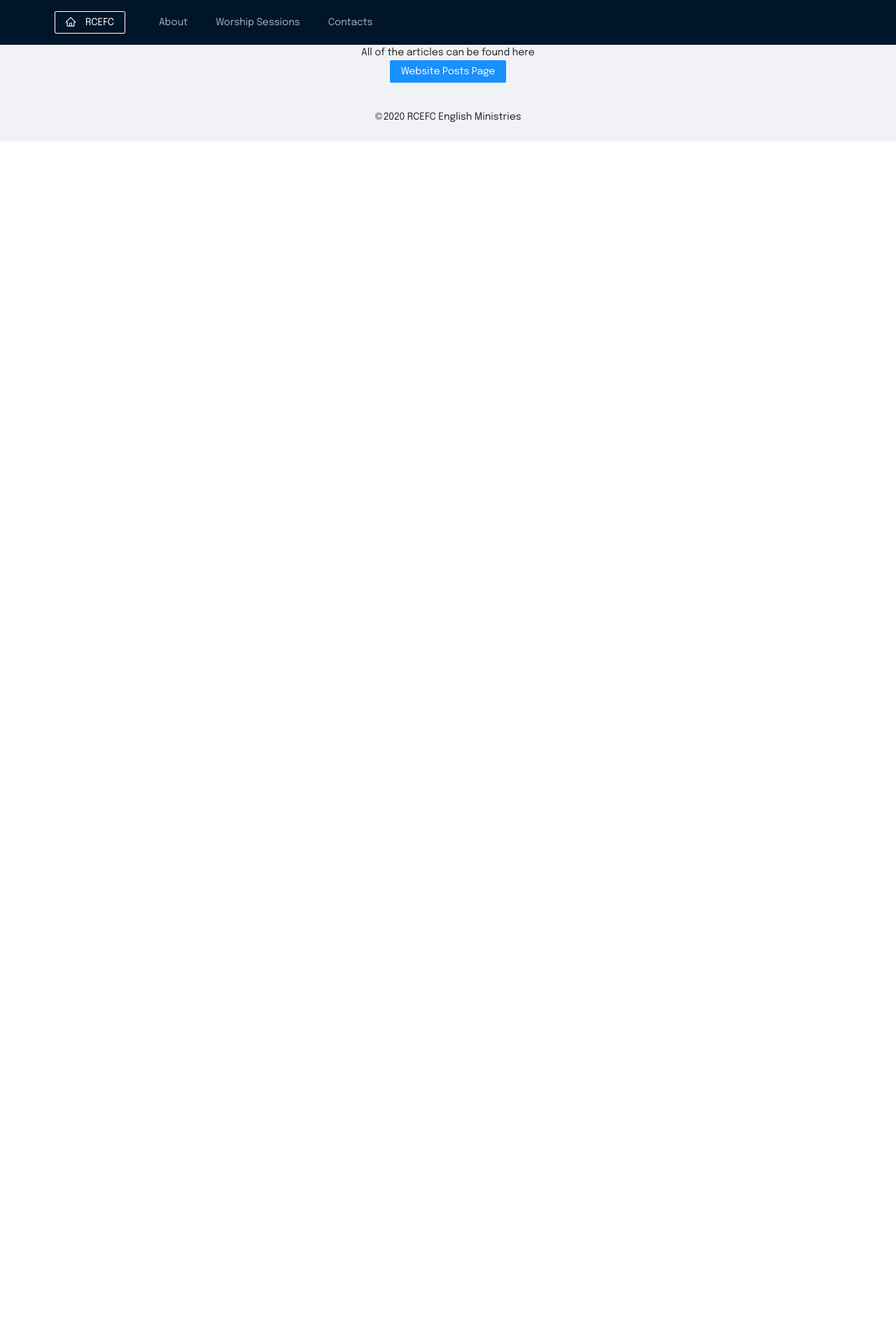
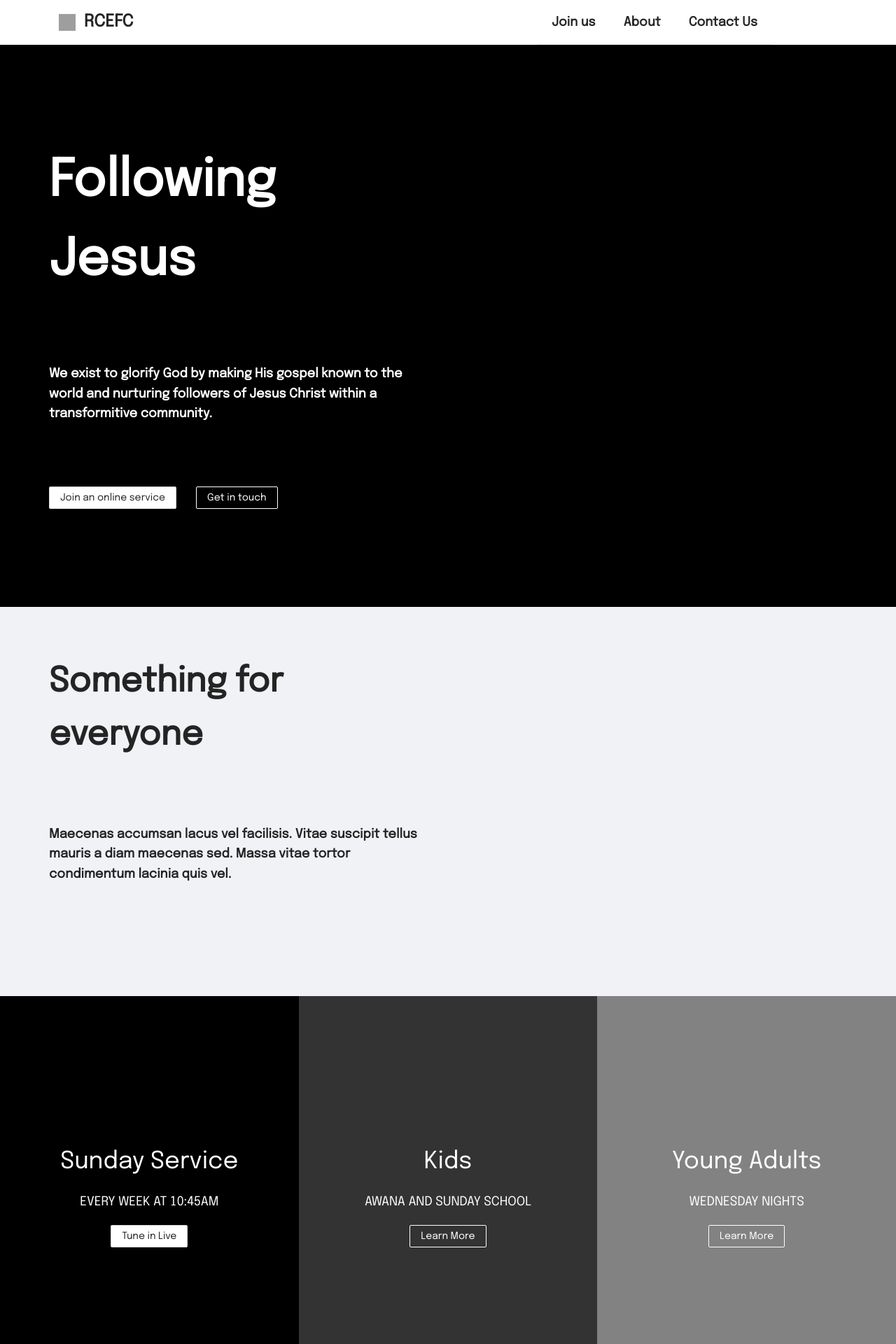
Before and after one commit to lambert-chan/rcefc-english-ministry, a Next.js app: page / in a window 1280 px wide. Shown: the top 1920 px of the page at 70% size. Before the commit the page ends 800 px from the top, so only its background shows below. Built offline with nearby package versions, Linux system fonts and the light colour scheme; grey boxes are pictures that could not be loaded.

Commit message:
mockup of home page added with hard-coded parts

```diff
--- /dev/null
+++ b/components/banners.js
@@ -0,0 +1,27 @@
+import React from 'react'
+
+import bannerStyles from '../styles/banner.module.css'
+
+export class LargeBanner extends React.Component {
+    render() {
+        return (
+            <div className={bannerStyles.large_banner + ` ${this.props.className}`}>
+                <div className={bannerStyles.banner_content}>
+                    {this.props.children}
+                </div>
+            </div>
+        )
+    }
+}
+
+export class SmallBanner extends React.Component {
+    render() {
+        return (
+            <div className={bannerStyles.small_banner}>
+                <div className={bannerStyles.banner_content}>
+                    {this.props.children}
+                </div>
+            </div>
+        )
+    }
+}
--- /dev/null
+++ b/components/cards.js
@@ -0,0 +1,16 @@
+import React from 'react'
+
+import bannerStyles from '../styles/banner.module.css'
+
+export class Card extends React.Component {
+    render() {
+        return (
+            <div className={bannerStyles.card} style={this.props.style}>
+                <div className={bannerStyles.card_content}>
+                    {this.props.children}
+                </div>
+            </div>
+
+        )
+    }
+}
--- a/components/menu.js
+++ b/components/menu.js
@@ -1,18 +1,48 @@
 import { Menu } from 'antd'
+import SubMenu from 'antd/lib/menu/SubMenu';
 import Link from 'next/link';
+import headerStyles from '../styles/header.module.css'
+
 
 const RCEFCMenu = () => {
     return (
-        <Menu theme="dark" mode="horizontal">
-            <Menu.Item key="1">
-                <Link href="/about/">About</Link>
-            </Menu.Item>
-            <Menu.Item key="2">
-                <Link href="/worship-sessions/">Worship Sessions</Link>
-            </Menu.Item>
-            <Menu.Item key="3">
-                <Link href="/contacts/">Contacts</Link>
-            </Menu.Item>
+        <Menu className={headerStyles.main_menu} theme="light" mode="horizontal" triggerSubMenuAction='click'>
+
+            <SubMenu title="Join us">
+                <Menu.Item key='1'>
+                    <Link href="/worship-sessions/">Sunday Service</Link>
+                </Menu.Item>
+                <Menu.Item key='1'>
+                    <Link href="/worship-sessions/">Groups</Link>
+                </Menu.Item>
+                <Menu.Item key='1'>
+                    <Link href="/worship-sessions/">Events</Link>
+                </Menu.Item>
+            </SubMenu>
+
+            <SubMenu title="About">
+                <Menu.Item key='1'>
+                    <Link href="/about/">Values</Link>
+                </Menu.Item>
+                <Menu.Item key='2'>
+                    <Link href="/about/">Statement of Faith</Link>
+                </Menu.Item>
+                <Menu.Item key='3'>
+                    <Link href="/about/">Purpose Statement</Link>
+                </Menu.Item>
+                <Menu.Item key='4'>
+                    <Link href="/about/">Pastoral Team</Link>
+                </Menu.Item>
+            </SubMenu>
+
+            <SubMenu title="Contact Us">
+                <Menu.Item key='1'>
+                    <Link href="/contacts/">Address</Link>
+                </Menu.Item>
+                <Menu.Item key='2'>
+                    <Link href="/contacts/">Contact Information</Link>
+                </Menu.Item>
+            </SubMenu>
         </Menu>
     )
 };
--- a/pages/index.js
+++ b/pages/index.js
@@ -2,6 +2,8 @@ import Head from 'next/head'
 import Link from 'next/link'
 import { Button } from 'antd'
 import LayoutV1 from '../templates/layout_v1/layout'
+import { LargeBanner, SmallBanner } from '../components/banners'
+import { Card } from '../components/cards'
 
 import styles from '../styles/Home.module.css'
 
@@ -11,11 +13,77 @@ export default function Home() {
       <Head>
         <title>RCEFC English Ministries</title>
         <link rel="icon" href="/favicon.ico" />
-        <link rel="stylesheet" href="https://fonts.googleapis.com/css?family=Epilogue"/>
+        <link rel="stylesheet" href="https://fonts.googleapis.com/css?family=Epilogue" />
       </Head>
 
       <main>
         <LayoutV1>
+
+          <LargeBanner className='black'>
+            <h1 style={{ color: 'white' }}>Following Jesus</h1>
+            <p>We exist to glorify God by making His gospel known to the world and nurturing followers of Jesus Christ within a transformitive community.</p>
+            <div>
+              <Link href="/worship-sessions">
+                <Button>
+                  Join an online service
+                </Button>
+              </Link>
+              <Link href="/contacts">
+                <Button ghost>
+                  Get in touch
+                </Button>
+              </Link>
+            </div>
+          </LargeBanner>
+
+          <SmallBanner className="white">
+            <h1>Something for everyone</h1>
+            <p>Maecenas accumsan lacus vel facilisis. Vitae suscipit
+tellus mauris a diam maecenas sed. Massa vitae tortor condimentum lacinia quis vel.</p>
+          </SmallBanner>
+
+          <div className="cards_three">
+            <Card style={{ background: 'black', color: 'white' }}>
+              <h3 style={{ color: 'white' }}>Sunday Service</h3>
+              <p>EVERY WEEK AT 10:45AM</p>
+              <Button>Tune in Live</Button>
+            </Card>
+            <Card style={{ background: '#333', color: 'white' }}>
+              <h3 style={{ color: 'white' }}>Kids</h3>
+              <p>AWANA AND SUNDAY SCHOOL</p>
+              <Button ghost>Learn More</Button>
+            </Card>
+            <Card style={{ background: '#828282', color: 'white' }}>
+              <h3 style={{ color: 'white' }}>Young Adults</h3>
+              <p>WEDNESDAY NIGHTS</p>
+              <Button ghost>Learn More</Button>
+            </Card>
+          </div>
+
+          <div className="cards_three">
+            <Card style={{ background: '#F2F2F2' }}>
+              <h3>Adults</h3>
+              <p>SUNDAY AFTERNOON</p>
+              <Button>Learn More</Button>
+            </Card>
+            <Card style={{ background: '#E0E0E0' }}>
+              <h3>Golden Years</h3>
+              <p>SUNDAY AFTERNOON</p>
+              <Button>Learn More</Button>
+            </Card>
+            <Card style={{ background: '#BDBDBD' }}>
+              <h3>Small Groups</h3>
+              <p>FIND YOUR COMMUNITY</p>
+              <Button>Learn More</Button>
+            </Card>
+          </div>
+
+          <SmallBanner>
+            <h1>We're here for you</h1>
+            <p>Turpis egestas maecenas pharetra convallis posuere morbi leo. Semper auctor neque vitae tempus. Praesent tristique magna sit amet purus gravida.</p>
+            <Button>Request Prayer</Button>
+          </SmallBanner>
+
           <div className={styles.home}>
             <p>
               All of the articles can be found here <br />
@@ -24,6 +92,7 @@ export default function Home() {
               </Link>
             </p>
           </div>
+
         </LayoutV1>
 
       </main>
--- a/styles/Home.module.css
+++ b/styles/Home.module.css
@@ -113,7 +113,6 @@
 .logo {
   float: left;
   margin: 0 2em;
-  color: white;
 }
 
 .home {
--- /dev/null
+++ b/styles/banner.module.css
@@ -0,0 +1,58 @@
+.large_banner {
+    width: 100%;
+    padding: 10em 0 10em 5em;
+}
+
+.large_banner h1 {
+    font-size: 72px;
+    font-weight: 600;
+}
+
+.large_banner p {
+    font-size: 18px;
+    font-weight: 600;
+    margin: 5em 0;
+}
+
+.banner_content {
+    max-width: 45%
+}
+
+.banner_content button {
+    margin-right: 2em;
+}
+
+.small_banner {
+    width: 100%;
+    padding: 5em 0 5em 5em;
+}
+
+.small_banner h1 {
+    font-size: 48px;
+    font-weight: 600;
+}
+
+.small_banner p {
+    font-size: 18px;
+    font-weight: 600;
+    margin: 5em 0;
+}
+
+/**********************************************
+****************CARD***************************
+***********************************************/
+
+.card {
+    padding: 15em 2em;
+    flex-grow: 1;
+    width: 33%;
+    text-align: center;
+}
+
+.card_content h3{
+    font-size: 34px
+}
+
+.card_content p {
+    font-size: 18px
+}
--- a/styles/global.css
+++ b/styles/global.css
@@ -4,3 +4,19 @@ body {
     margin: 0;
     font-family: Epilogue;
 }
+
+.black {
+    background: black !important;
+    color: white !important;
+}
+
+.white {
+    background: white !important;
+    color: black !important;
+}
+
+.cards_three {
+    display: flex;
+    width: 100%;
+    align-items: center;
+}
--- /dev/null
+++ b/styles/header.module.css
@@ -0,0 +1,21 @@
+.header {
+    width: 100%;
+    background: white;
+}
+
+.main_menu {
+    float: right;
+    font-weight: 800;
+    font-size: 18px;
+    margin-right: 10vw;
+}
+
+.site_logo {
+    font-size: 24px;
+    font-weight: 900;
+    display: flex;
+}
+
+.site_logo > div {
+    margin: 0 0.25em;
+}
--- a/templates/layout_v1/layout.js
+++ b/templates/layout_v1/layout.js
@@ -1,9 +1,9 @@
 import React from 'react'
 import styles from '../../styles/Home.module.css'
-import { Layout, Button } from 'antd'
+import { Layout, Image } from 'antd'
 import Link from 'next/link';
-import { HomeOutlined } from '@ant-design/icons'
 import RCEFCMenu from '../../components/menu'
+import headerStyles from '../../styles/header.module.css'
 
 const { Header, Content, Footer } = Layout;
 
@@ -12,14 +12,21 @@ class LayoutV1 extends React.Component {
         return (
             <React.Fragment>
                 <Layout>
-                    <Header>
+                    <Header className={headerStyles.header}>
                         <div className={styles.logo}>
                             <Link href="/">
-                                <Button ghost>
-                                    <HomeOutlined style={{ color: 'white' }} />
-                                    <span style={{margin:'0 0.5em'}}/>
-                                    RCEFC
-                                </Button>
+                                <div className={headerStyles.site_logo}>
+                                    <div>
+                                        <Image
+                                            src='http://english.rcefc.org/wp-content/uploads/2020/12/rcefc_logo.png'
+                                            width="24px"
+                                            height="24px"
+                                        />
+                                    </div>
+                                    <div>
+                                        RCEFC
+                                    </div>
+                                </div>
                             </Link>
                         </div>
                         <RCEFCMenu />
```
